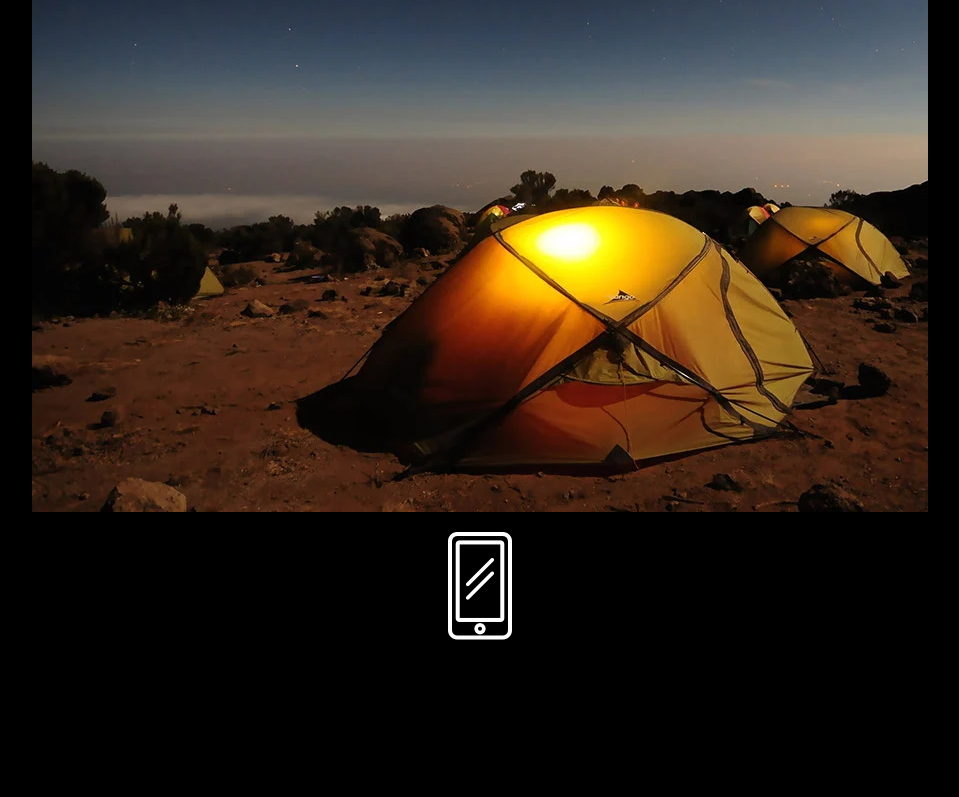
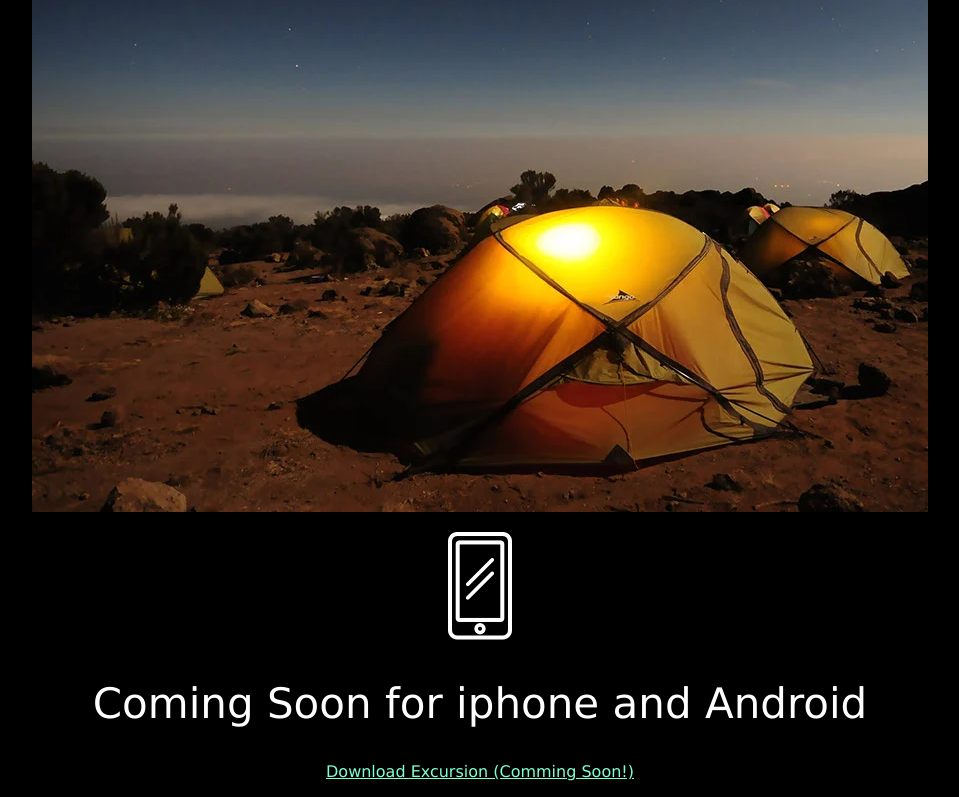
Before and after one commit to Dipalipatil001/excursion-2, a plain HTML site: page index.html in a window 1280 px wide. Shown: the part 500-1297 px from the top of the page, without its empty margins (160-1119 px from the left). Before the commit the page ends 1160 px from the top, so only its background shows below. Drawn offline with Linux system fonts and the light colour scheme.

Commit message:
Added footer text

```diff
--- a/index.html
+++ b/index.html
@@ -21,6 +21,10 @@
         <p><img src="resources/images/camp.jpg"></p>
         <p><img src="resources/images/phone.png"></p>
 
+        <h2 class="header--secondary">Coming Soon for iphone and Android</h2>
+        <p><a class="link--cta" href="#">Download Excursion (Comming Soon!)</a></p>
+
+
     </body>
 
 </html>
```
